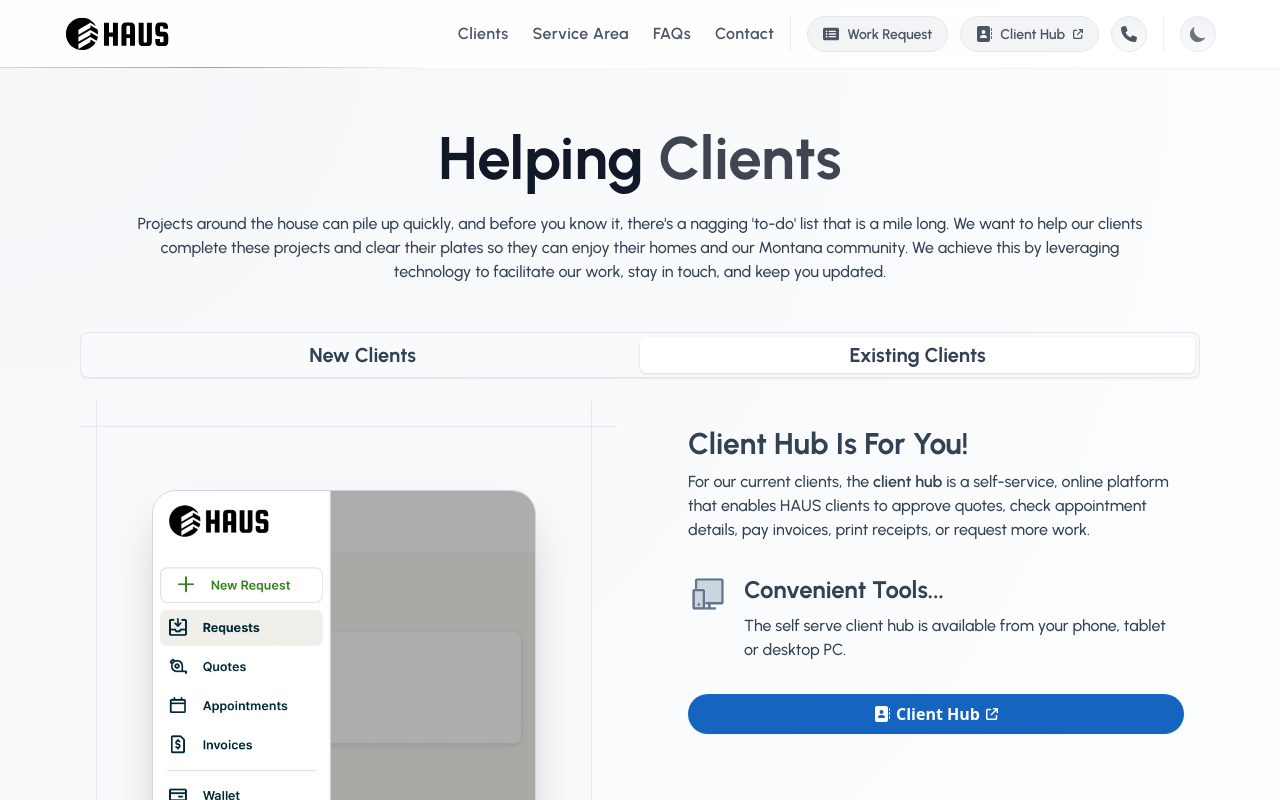
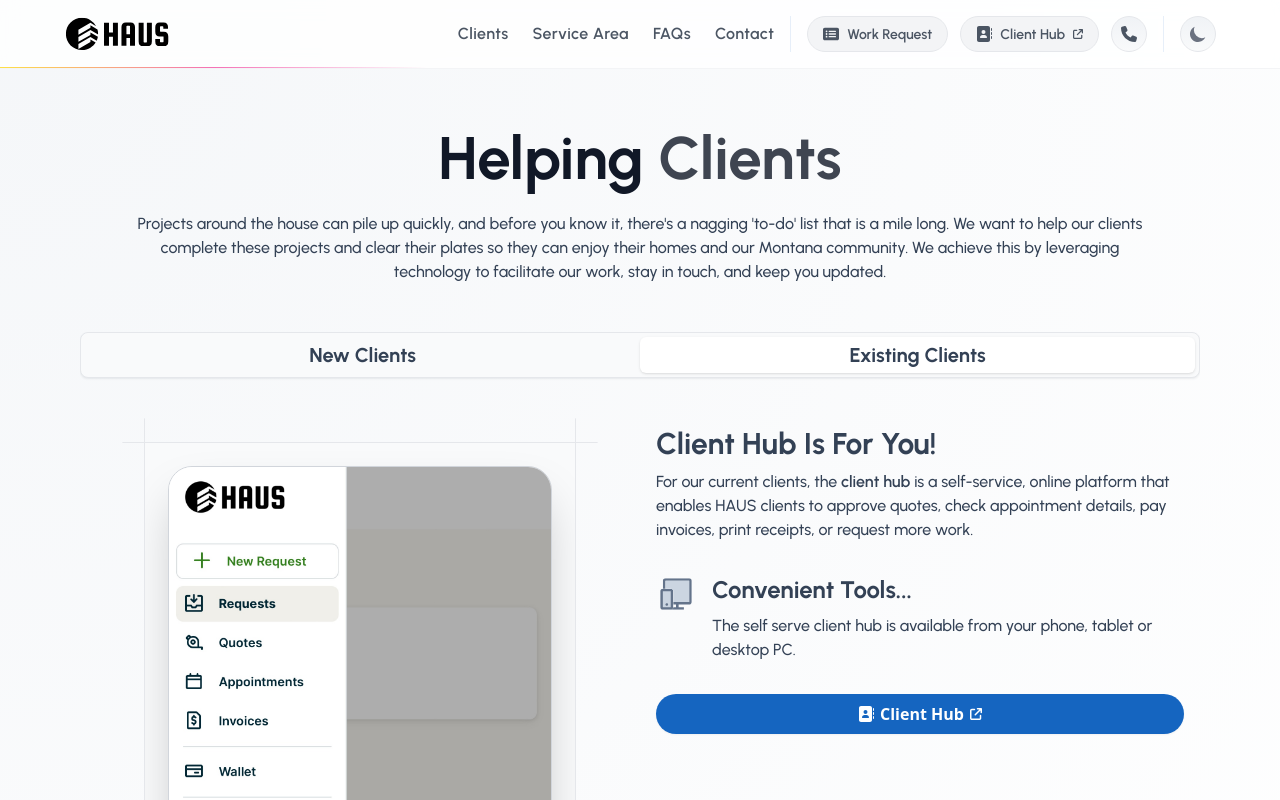
Before and after one commit to ben-v/haus, a React (Vite) app: page /clients in a window 1280 px wide. Both pictures are taken after a click on the tab "Existing Clients". Shown: the top 800 px of the page. Built offline with nearby package versions, Linux system fonts and the light colour scheme.

Commit message:
Fixed square corner container body/content spacing.

```diff
--- a/src/components/containers/SharpCornerClipContainer.tsx
+++ b/src/components/containers/SharpCornerClipContainer.tsx
@@ -7,16 +7,11 @@ export interface SharpCornerContainerProps {
 const SharpCornerClipContainer = (props: SharpCornerContainerProps) => {
 
     return (
-        <div className="mt-4 md:-m-4 overflow-hidden p-4 sm:-mx-12 sm:px-12 md:mx-0 md:w-1/2 md:overflow-visible md:px-0">
-            <div className="relative bg-gray-50 before:absolute before:inset-0 before:scale-x-110 before:border-y before:border-gray-200 after:absolute after:inset-0 after:scale-y-110 after:border-x after:border-gray-200 dark:bg-gray-800 dark:before:border-gray-700 dark:after:border-gray-700">
-                <div className="relative h-96 overflow-clip py-10 sm:h-[32rem] lg:p-20">
-                    <div data-target="panel-0" className="panel-preview absolute inset-0 z-0 flex  items-end overflow-hidden px-6  transition duration-500 sm:px-10">
-                        {props.children}
-                    </div>
-                </div>
+        <div className="relative bg-gray-50 before:absolute before:inset-0 before:scale-x-110 before:border-y before:border-gray-200 after:absolute after:inset-0 after:scale-y-110 after:border-x after:border-gray-200 dark:bg-gray-800 dark:before:border-gray-700 dark:after:border-gray-700">
+            <div className="relative flex items-end px-6 pt-6 pb-0 overflow-hidden">
+                {props.children}
             </div>
         </div>
-
     );
 };
 
--- a/src/content.css
+++ b/src/content.css
@@ -172,11 +172,13 @@ body, .body-container {
 .content-section-container.content-section-ltr {
   @apply flex-col;
   @apply md:flex-row;
+  @apply self-center;
 }
 
 .content-section-container.content-section-rtl {
   @apply flex-col;
   @apply md:flex-row-reverse;
+  @apply self-center;
 }
 
 .content-section-container.content-section-center {
--- a/src/pages/clients/panels/ExistingClientsPanel.tsx
+++ b/src/pages/clients/panels/ExistingClientsPanel.tsx
@@ -18,15 +18,15 @@ const ExistingClientsPanel = () => {
 
     return (
         <ContentSectionContainer flexDirection="RTL">
-            <div className="relative md:w-1/2 md:ml-16">
+            <div className="relative w-full md:w-1/2">
                 <div className="relative flex flex-col gap-6">
                     <CardHeader
                         title="Client Hub Is For You!"
                         titleAlignment="Left"
                         childrenAlignment="Left"
                         childrenClassnames="tabpanel-text">
-                            For our current clients, the <span className="font-semibold">client hub</span> is a self-service, online platform that enables HAUS clients to approve quotes, check appointment details, pay invoices, print receipts, or request more work.
-                        </CardHeader>
+                        For our current clients, the <span className="font-semibold">client hub</span> is a self-service, online platform that enables HAUS clients to approve quotes, check appointment details, pay invoices, print receipts, or request more work.
+                    </CardHeader>
                     <div className="relative flex flex-col gap-6">
                         <ContentIconContainer
                             title="Convenient Tools..."
@@ -47,9 +47,13 @@ const ExistingClientsPanel = () => {
                     </div>
                 </div>
             </div>
-            <SharpCornerClipContainer>
-                <img src={JpgExistingClientHub} className="mx-auto h-80 w-96 rounded-t-3xl border border-gray-300/100 object-cover object-top shadow-2xl dark:border-transparent sm:h-[28rem]" alt="client hub screenshot" width="850" height="1780" />
-            </SharpCornerClipContainer>
+            <div className="relative w-full md:w-1/2">
+                <div className="w-full flex flex-col items-center mt-8 md:mt-4">
+                    <SharpCornerClipContainer>
+                        <img src={JpgExistingClientHub} className="mx-auto h-80 w-96 rounded-t-3xl border border-gray-300/100 object-cover object-top shadow-2xl dark:border-transparent sm:h-[28rem]" alt="client hub screenshot" width="850" height="1780" />
+                    </SharpCornerClipContainer>
+                </div>
+            </div>
         </ContentSectionContainer>
     )
 }
--- a/src/pages/clients/panels/NewClientsPanel.tsx
+++ b/src/pages/clients/panels/NewClientsPanel.tsx
@@ -19,7 +19,7 @@ const NewClientsPanel = () => {
 
     return (
         <ContentSectionContainer>
-            <div className="relative md:w-1/2 md:mr-16">
+            <div className="relative w-full md:w-1/2">
                 <div className="relative flex flex-col gap-6">
                     <CardHeader
                         title="Start Your Project Here!"
@@ -52,9 +52,13 @@ const NewClientsPanel = () => {
                     </div>
                 </div>
             </div>
+            <div className="relative w-full md:w-1/2">
+                <div className="w-full flex flex-col items-center mt-8 md:mt-4">
                     <SharpCornerClipContainer>
                         <img src={JpgNewRequest} className="mx-auto h-80 w-96 rounded-t-3xl border border-gray-300/100 object-cover object-top shadow-2xl dark:border-transparent sm:h-[28rem]" alt="work request screenshot" width="850" height="1780" />
                     </SharpCornerClipContainer>
+                </div>
+            </div>
         </ContentSectionContainer>
     )
 }
```
Lines whose indentation alone changed are shown as unchanged.
